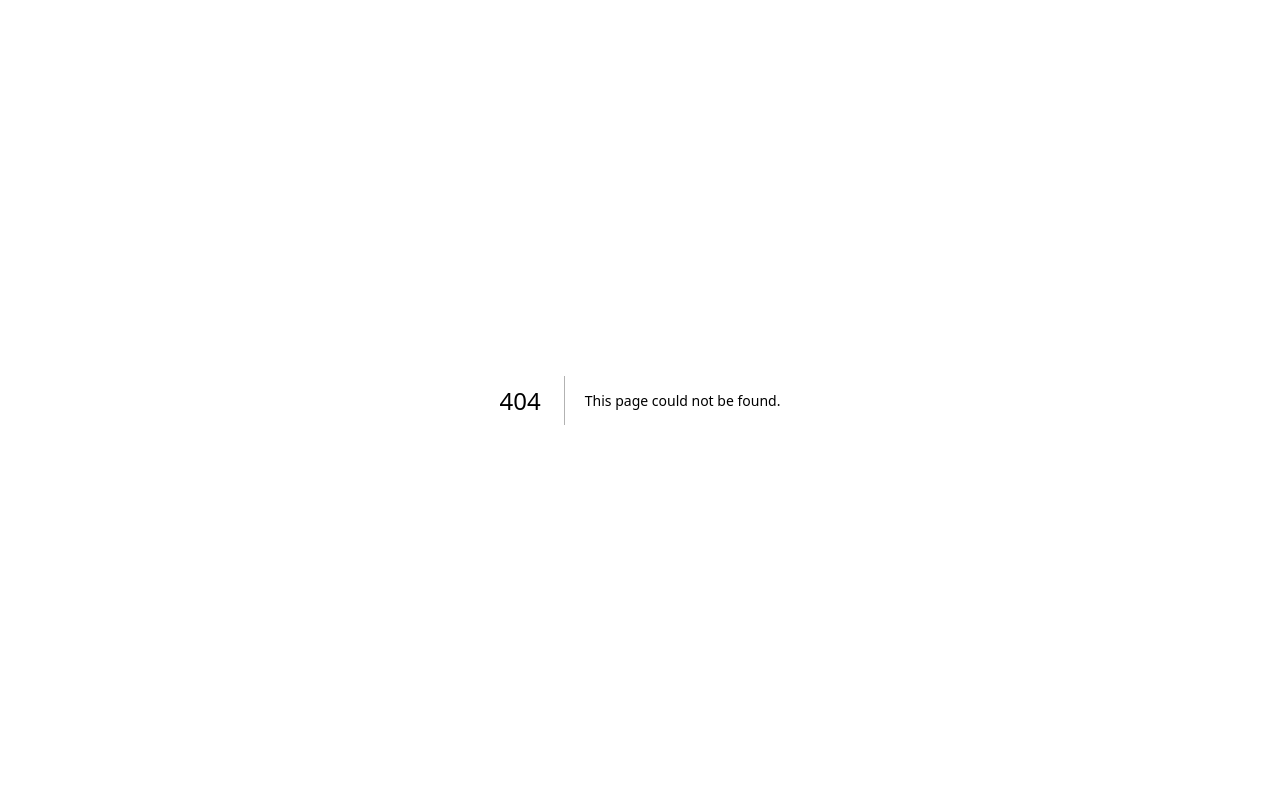
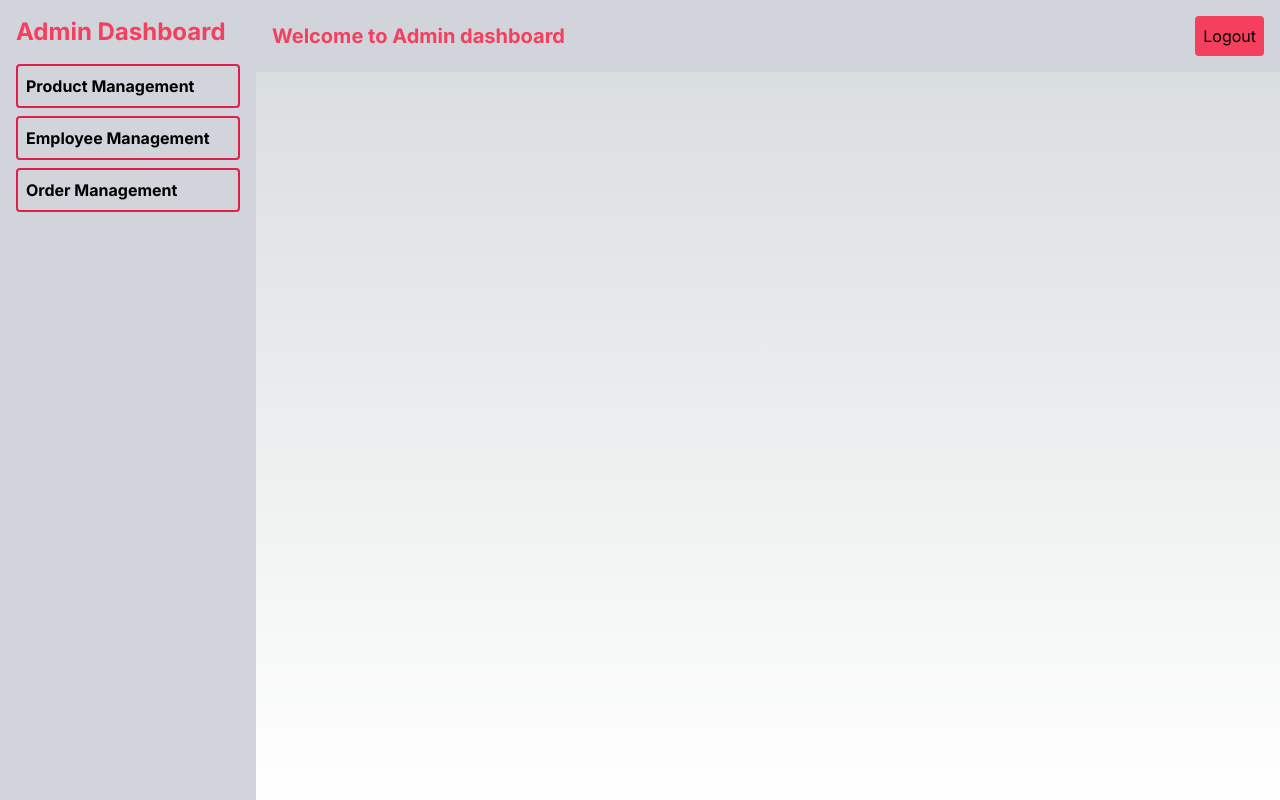
Before and after one commit to zilezarach/Point-of-sale-application, a Next.js app: page /admin in a window 1280 px wide. Before the commit this address had no page. Built offline with nearby package versions, Linux system fonts and the light colour scheme.

Commit message:
Admin Page Added

```diff
--- /dev/null
+++ b/src/app/admin/page.tsx
@@ -0,0 +1,14 @@
+import React from "react";
+import Header from "@/components/Header"
+import Sidebar from "@/components/Sidebar";
+
+export default function Page() {
+  return (
+    <div className="flex h-screen">
+      <Sidebar />
+      <div className=" flex flex-col flex-grow">
+        <Header />
+      </div>
+    </div>
+  )
+}
--- /dev/null
+++ b/src/components/Header.tsx
@@ -0,0 +1,23 @@
+'use client'
+
+import { useRouter } from "next/navigation";
+import React from "react";
+
+
+const Header = () => {
+  const router = useRouter()
+
+  const handleLogout = () => {
+    router.push('/')
+  }
+
+  return (
+    <div className="bg-gray-300 p-4 flex justify-between items-center">
+      <h1 className="text-xl font-bold text-rose-500">Welcome to Admin dashboard</h1>
+      <button onClick={handleLogout} className="bg-rose-500 text-black p-2 rounded hover:bg-blue-500">Logout</button>
+    </div>
+  )
+}
+
+
+export default Header;
--- /dev/null
+++ b/src/components/SalesChart.tsx
@@ -0,0 +1,39 @@
+
+import React from "react";
+
+import { Bar } from "react-chartjs-2";
+
+
+const SalesChart: React.FC<{ salesData: number[] }> = ({ salesData }) => {
+  const data = {
+    labels: ['January', 'febuary', 'March', 'April', 'May', 'June', 'July', 'August', 'September', 'October', 'November', 'December'],
+    datasets: [
+      {
+        label: 'Sales',
+        backgroundColor: 'rgba(54, 162, 235, 0.6)',
+        borderWidth: 1,
+        hoverBackgroundColor: 'rgba(54,162, 235, 0.6)',
+        borderColor: 'rgba(54, 162, 235, 1)',
+        hoverBorderColor: 'rgba(54, 162, 235, 1)',
+        data: salesData,
+      },
+    ],
+  };
+  const options = {
+    scales: {
+      yAxes: [
+        {
+          ticks: {
+            beginAtZero: true,
+          },
+        },
+      ],
+    },
+  };
+  return
+  <Bar data={data} options={options} />
+
+
+};
+
+export default SalesChart
--- /dev/null
+++ b/src/components/Sidebar.tsx
@@ -0,0 +1,28 @@
+import React from "react";
+
+import Link from "next/link";
+
+const Sidebar = () => {
+  return (
+    <div className="h-full bg-gray-300 text-white p-4 w-64">
+      <h2 className=" text-2xl font-bold text-rose-500 mb-4 no-underline hover:underline">Admin Dashboard</h2>
+      <ul>
+        <li className="mb-2">
+          <Link href="admin/products" className="border-2 border-rose-600 hover:bg-blue-500 p-2 block rounded text-black font-bold">
+            Product Management
+          </Link>
+        </li>
+        <li className="mb-2">
+          <Link href="admin/Employee" className="border-2 border-rose-600 hover:bg-blue-500 p-2 block rounded text-black font-bold">Employee Management</Link>
+        </li>
+        <li>
+          <Link href="admin/orders" className="border-2 border-rose-600 hover:bg-blue-500 p-2 block rounded text-black font-bold">Order Management</Link>
+        </li>
+      </ul>
+    </div>
+
+  )
+
+}
+
+export default Sidebar;
--- a/src/components/signIn.tsx
+++ b/src/components/signIn.tsx
@@ -12,16 +12,12 @@ const signIn = () => {
   const [error, setError] = useState('')
   const [password, setPassword] = useState('')
 
-  const handlesubmit = async (e: React.FormEvent<HTMLFormElement>) => {
+  const handleSubmit = async (e: React.FormEvent<HTMLFormElement>) => {
     e.preventDefault();
     if (username === 'admin' && password === 'admin') {
-      router.push("admin/dashboard")
+      router.push('/admin')
     } else {
-      if (username === 'employ' && password === 'user') {
-        router.push("/employee/checkout")
-      } else {
-        setError("Wrong password or username")
-      }
+      setError('invalid username and password')
     }
   }
 
@@ -35,17 +31,17 @@ const signIn = () => {
           height={100}
           alt="logo"
         />
-        <form className="bg-white p-10 rounded shadow-md">
+        <form onSubmit={handleSubmit} className="bg-white p-10 rounded shadow-md">
           <h2 className="text-2xl font-bold mb-4 text-red-600 no-underline hover:underline">Welcome to Zacc</h2>
           <h2 className="text-lg font-bold mb-4 text-red-600 no-underline hover:underline">Sign In</h2>
           {error && <p className="text-red-800 mb-4">{error}</p>}
           <div className="mb-4">
             <label htmlFor="username" className="block text-gray-700 font-bold mb-2">Username</label>
-            <input type="text" id="username" name="username" value={username} className="px-3 py-2 w-full border-2 border-rose-500 text-black" onChange={(e) => setUsername(e.target.value)} required />
+            <input type="text" id="username" name="username" value={username} className="px-3 py-2 w-full border-2 border-rose-500 text-black" onChange={(e) => setUsername(e.target.value)} />
           </div>
           <div className="mb-6">
             <label htmlFor="password" className="block text-gray-700 font-bold">Password</label>
-            <input type="password" id="password" name="password" value={password} className="px-3 py-2 w-full border-2 border-rose-500 text-black" onChange={(e) => setPassword(e.target.value)} required />
+            <input type="password" id="password" name="password" value={password} className="px-3 py-2 w-full border-2 border-rose-500 text-black" onChange={(e) => setPassword(e.target.value)} />
           </div>
           <button type="submit" className=" flex items-center justify-center bg-rose-500 hover:bg-blue-500 text-white font-bold py-2 px-4 rounded">Sign In</button>
         </form>
```
Also changed, not shown: package.json (+7 -5 lines), 1 other file (tests, documents, lock files or other folders).
